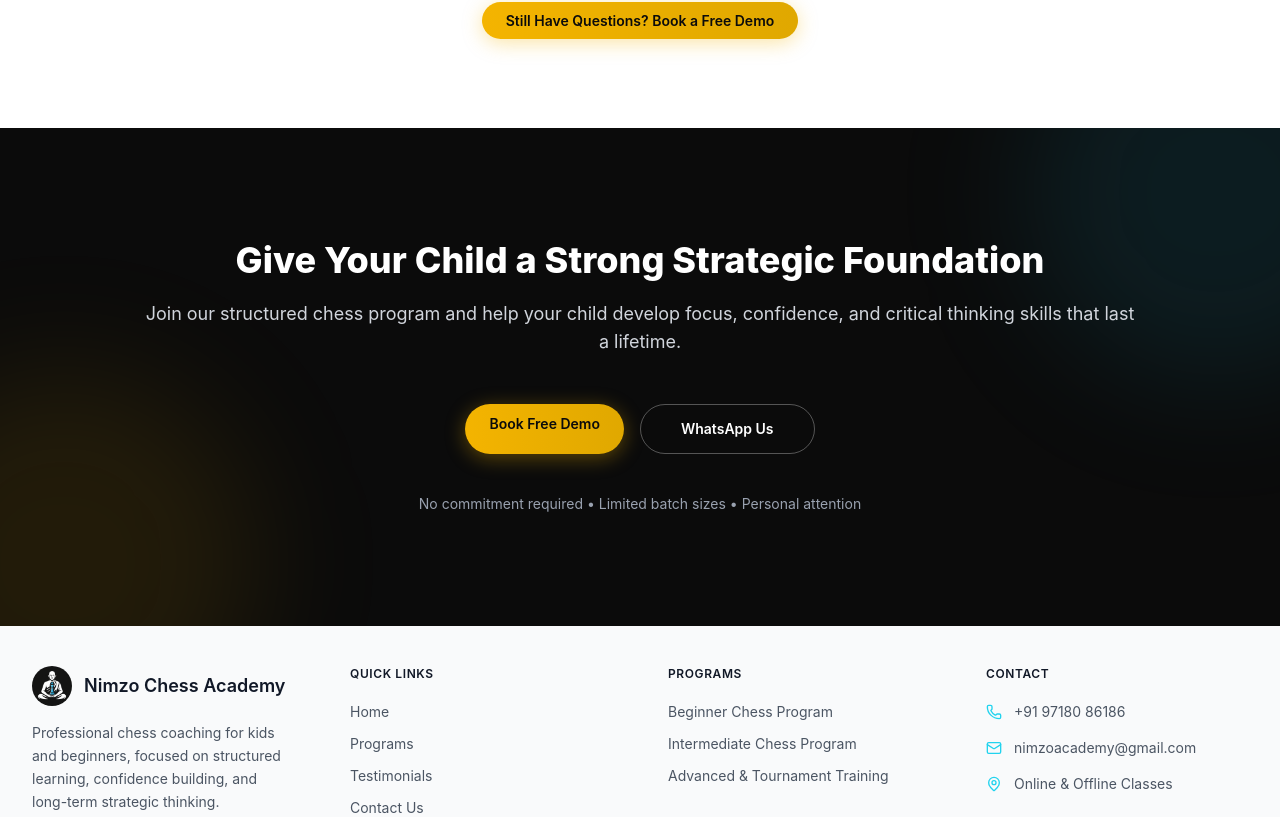
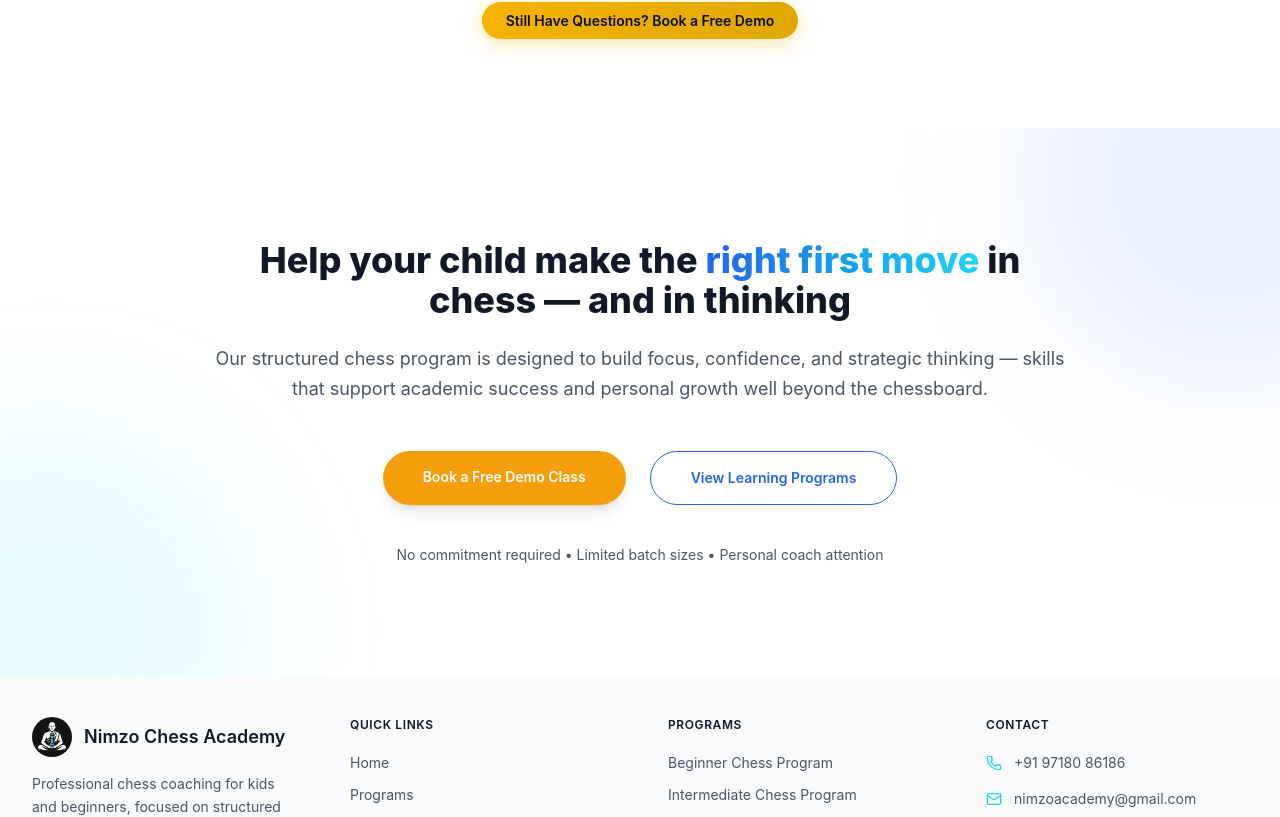
Before and after one commit to vivekmehto/nimzo-academy, a React (Vite) app: page / in a window 1280 px wide. Shown: the part 6835-7652 px from the top of the page. Built offline with nearby package versions, Linux system fonts and the light colour scheme.

Commit message:
Update: FInal CTA component

```diff
--- a/src/components/FinalCTA.tsx
+++ b/src/components/FinalCTA.tsx
@@ -4,71 +4,77 @@ const FinalCTA: React.FC = () => {
   return (
     <section
       id="demo"
-      className="relative overflow-hidden bg-[#0B0B0B] py-28 scroll"
+      className="relative overflow-hidden bg-white py-28"
     >
-      {/* Subtle Background Accent */}
+      {/* Soft background accents */}
       <div className="absolute inset-0 pointer-events-none">
-        <div className="absolute -top-32 -right-32 h-96 w-96 rounded-full bg-[#1FB6E0]/10 blur-3xl" />
-        <div className="absolute -bottom-32 -left-32 h-96 w-96 rounded-full bg-[#F4B400]/10 blur-3xl" />
+        <div className="absolute -top-40 -right-40 h-105 w-105 rounded-full bg-[#2563EB]/10 blur-3xl" />
+        <div className="absolute -bottom-40 -left-40 h-105 w-105 rounded-full bg-[#22D3EE]/10 blur-3xl" />
       </div>
 
-      <div className="relative mx-auto max-w-5xl px-4 text-center">
+      <div className="relative mx-auto max-w-4xl px-4 text-center">
+
         {/* Headline */}
-        <h2 className="text-3xl font-extrabold text-white md:text-4xl">
-          Give Your Child a Strong Strategic Foundation
+        <h2 className="text-3xl md:text-4xl font-extrabold text-[#111827]">
+          Help your child make the{" "}
+          <span className="bg-linear-to-r from-[#2563EB] to-[#22D3EE] bg-clip-text text-transparent">
+            right first move
+          </span>{" "}
+          in chess — and in thinking
         </h2>
 
         {/* Subheading */}
-        <p className="mt-5 text-lg text-gray-300">
-          Join our structured chess program and help your child develop focus,
-          confidence, and critical thinking skills that last a lifetime.
+        <p className="mt-6 text-lg leading-relaxed text-[#4B5563]">
+          Our structured chess program is designed to build focus, confidence,
+          and strategic thinking — skills that support academic success and
+          personal growth well beyond the chessboard.
         </p>
 
         {/* CTA Buttons */}
-        <div className="mt-12 flex flex-wrap justify-center gap-4">
+        <div className="mt-12 flex flex-wrap justify-center gap-6">
+
           {/* Primary CTA */}
           <a
-  href="#demo"
+            href="#demo-form"
             className="
               rounded-full
-    bg-linear-to-r from-[#F4B400] to-[#E0A800]
-    px-6 py-2.5 text-sm font-semibold
-    text-[#0B0B0B]
-    shadow-[0_4px_20px_rgba(244,180,0,0.35)]
+              bg-[#F59E0B]
+              px-10 py-4
+              text-sm font-semibold text-white
+              shadow-lg
               transition-all duration-300
               hover:-translate-y-0.5
-    hover:shadow-[0_6px_30px_rgba(244,180,0,0.5)]
+              hover:bg-[#D97706]
               focus-visible:outline-none
               focus-visible:ring-2
-    focus-visible:ring-[#1FB6E0]
+              focus-visible:ring-[#2563EB]
               focus-visible:ring-offset-2
-    focus-visible:ring-offset-[#0B0B0B]
             "
           >
-  Book Free Demo
+            Book a Free Demo Class
           </a>
 
-
-          {/* Secondary CTA (Optional) */}
+          {/* Secondary CTA */}
           <a
-            href="https://wa.me/919718086186"
-            target="_blank"
-            rel="noopener noreferrer"
+            href="#programs"
             className="
               inline-flex items-center justify-center
-              rounded-full border border-white/30 px-10 py-3.5
-              text-sm font-semibold text-white
+              rounded-full
+              border border-[#2563EB]
+              px-10 py-4
+              text-sm font-semibold
+              text-[#2563EB]
               transition-all duration-300
-              hover:border-white hover:bg-white/5
+              hover:bg-[#2563EB]/5
             "
           >
-            WhatsApp Us
+            View Learning Programs
           </a>
         </div>
 
-        {/* Trust Line */}
-        <p className="mt-10 text-sm text-gray-400">
-          No commitment required • Limited batch sizes • Personal attention
+        {/* Trust reassurance */}
+        <p className="mt-10 text-sm text-[#4B5563]">
+          No commitment required • Limited batch sizes • Personal coach attention
         </p>
       </div>
     </section>
```
Lines whose indentation alone changed are shown as unchanged.
